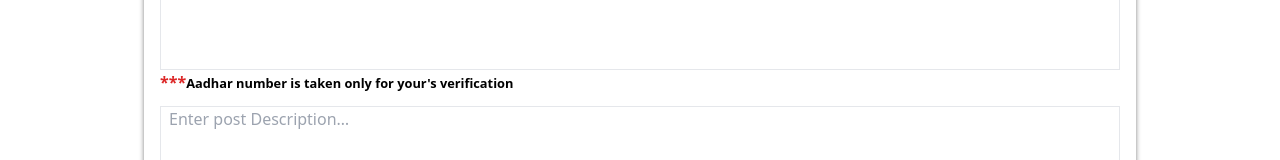
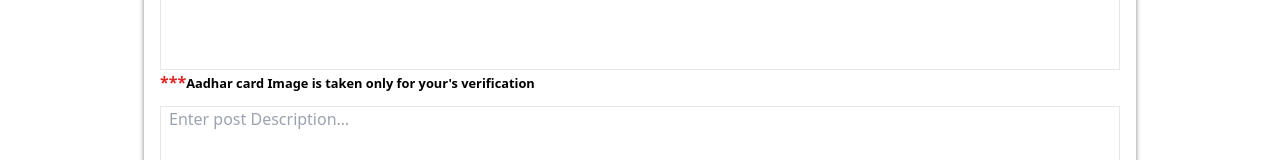
Before and after one commit to webakash1806/prakritiwad, a React (Vite) app in the folder client/: page /add/post in a window 1280 px wide. Shown: the part 407-567 px from the top of the page. Built offline with nearby package versions, Linux system fonts and the light colour scheme.

Commit message:
post add page updated

```diff
--- a/client/src/Page/DashBoard/RequestPost.jsx
+++ b/client/src/Page/DashBoard/RequestPost.jsx
@@ -64,7 +64,7 @@ const RequestPost = () => {
                        <textarea readOnly value={post?.email} className='w-40 h-[9rem] resize-none '></textarea>
                        </td>
                        <td className='px-4 py-4'>
-                       <textarea readOnly value={post?.aadharCard} className='w-40 h-[9rem] resize-none '></textarea>
+                       <textarea readOnly value={post?.aadharCard?.secure_url} className='w-40 h-[9rem] resize-none '></textarea>
                        </td>
 
                        <td className='flex flex-col items-center px-4 py-4 lg:flex-row' >
--- a/client/src/Page/PostAdd.jsx
+++ b/client/src/Page/PostAdd.jsx
@@ -148,7 +148,7 @@ const PostAdd = () => {
                                     onChange={handleImageUpload}
                                 />
                        </div>
-                    <p className='text-[0.8rem] font-semibold'><span className='text-[1rem] text-red-600'>***</span>Aadhar number is taken only for your&apos;s verification</p>
+                    <p className='text-[0.8rem] font-semibold'><span className='text-[1rem] text-red-600'>***</span>Aadhar card Image is taken only for your&apos;s verification</p>
                 </div>
                 {/* <AddPost /> */}
                 <textarea
--- a/client/src/helper/axiosInstance.js
+++ b/client/src/helper/axiosInstance.js
@@ -1,7 +1,7 @@
 import axios from 'axios'
 
-// const BASE_URL="https://api.prakritiwad.com/api/v1"
-const BASE_URL="http://localhost:8005/api/v1"
+const BASE_URL="https://api.prakritiwad.com/api/v1"
+// const BASE_URL="http://localhost:8005/api/v1"
 
 const axiosInstance=axios.create()
 
```
